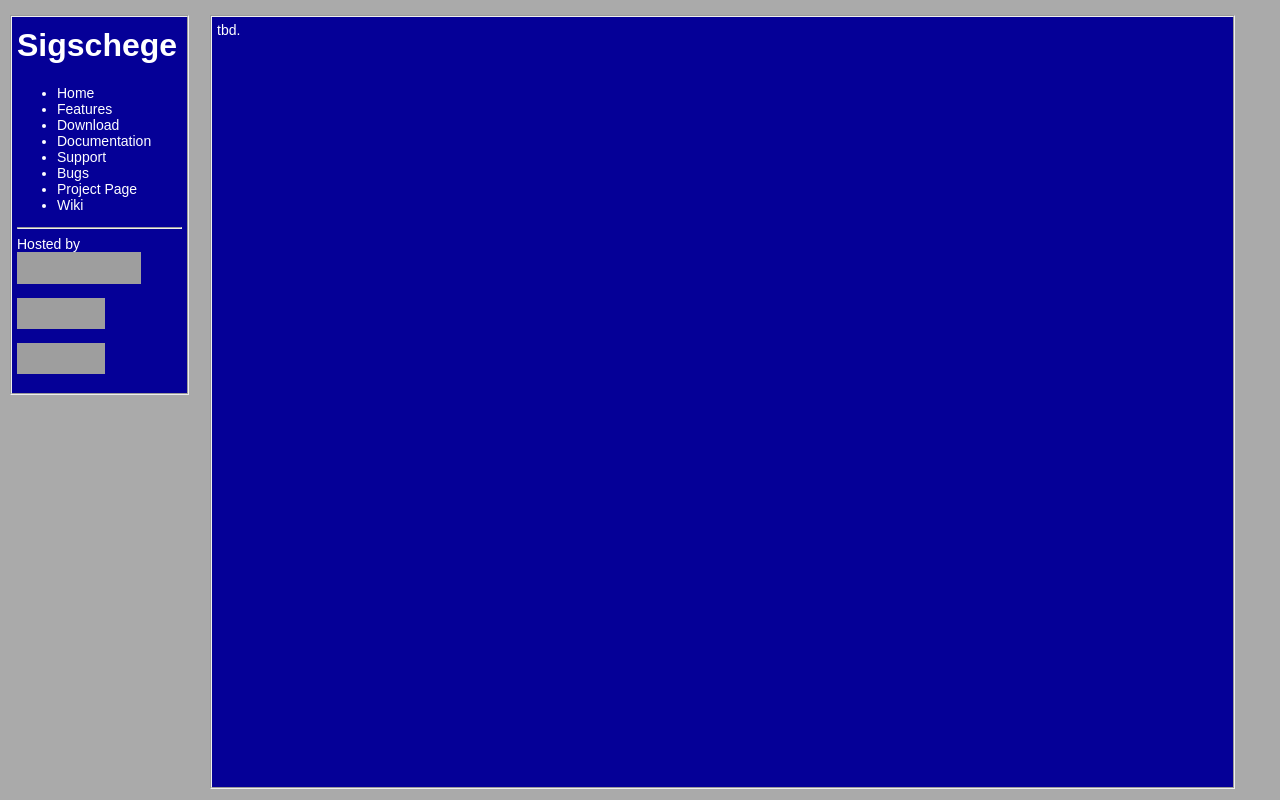
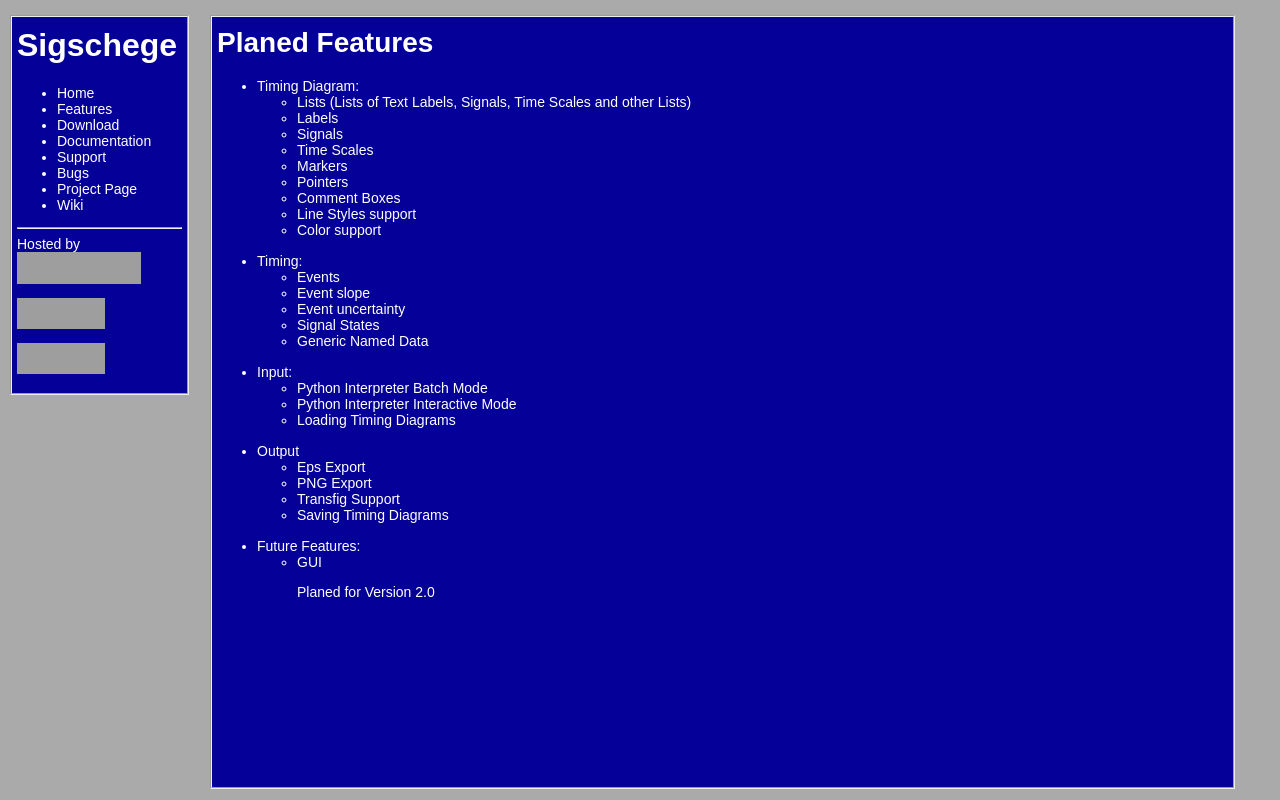
Before and after one commit to BackupTheBerlios/sigschege-svn, a PHP site: page /features.php in a window 1280 px wide. Run offline with PHP 8.4, Linux system fonts and the light colour scheme; grey boxes are pictures that could not be loaded.

Commit message:
Add a Feature list to our webpage

```diff
--- a/web/css/sigschege.css
+++ b/web/css/sigschege.css
@@ -58,3 +58,25 @@ h1 {
  font-size:14px;
  margin-left:200px;
 }
+
+.right  a:link {
+ color:#C0FFFF;
+ text-decoration:none;
+}
+
+.right  a:hover {
+ color:#FFFFFF;
+ background-color: #42C17B;
+ background-image:none;
+ text-decoration:none;
+}
+
+.right  a:visited {
+ color:#FFFFFF;
+ text-decoration:none;
+}
+
+
+.feature_list {
+ padding : 0 0 4mm;
+}
--- a/web/features.php
+++ b/web/features.php
@@ -10,7 +10,54 @@
 <?php include_once("sitebar.php") ?>
 <div class="right">
 
- tbd.
+<h1>Planed Features</h1>
+
+<ul>
+   <li class="feature_list">Timing Diagram:
+     <ul>
+       <li>Lists (Lists of Text Labels, Signals, Time Scales and other Lists)</li>
+       <li>Labels</li>
+       <li>Signals</li>
+       <li>Time Scales</li>
+       <li>Markers</li>
+       <li>Pointers</li>
+       <li>Comment Boxes</li>
+       <li>Line Styles support</li>
+       <li>Color support</li>
+     </ul>
+   </li>
+   <li class="feature_list">Timing:
+     <ul>
+       <li>Events</li>
+       <li>Event slope</li>
+       <li>Event uncertainty</li>
+       <li>Signal States</li>
+       <li>Generic Named Data</li>
+     </ul>
+   </li>
+   <li class="feature_list">Input:
+     <ul>
+       <li>Python Interpreter Batch Mode</li>
+       <li>Python Interpreter Interactive Mode</li>
+       <li>Loading Timing Diagrams</li>
+     </ul>
+   </li>
+   <li class="feature_list">Output
+     <ul>
+       <li>Eps Export</li>
+       <li>PNG Export</li>
+       <li>Transfig Support</li>
+       <li>Saving Timing Diagrams</li>
+     </ul>
+   </li>
+   <li class="feature_list">Future Features:
+     <ul>
+       <li>GUI
+       <P>Planed for Version 2.0</P>
+       </li>
+     </ul>
+   </li>
+</ul>
 
 </div>
 </body>
```
Also changed, not shown: web/index.php (+6 -1 lines), 1 other file.
